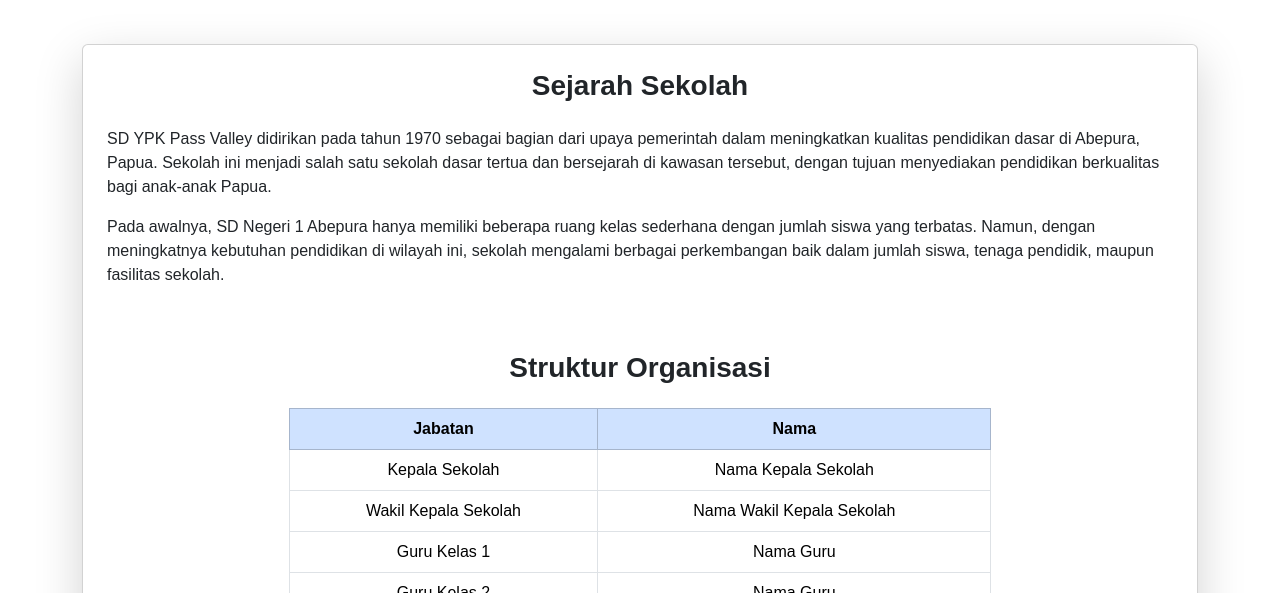
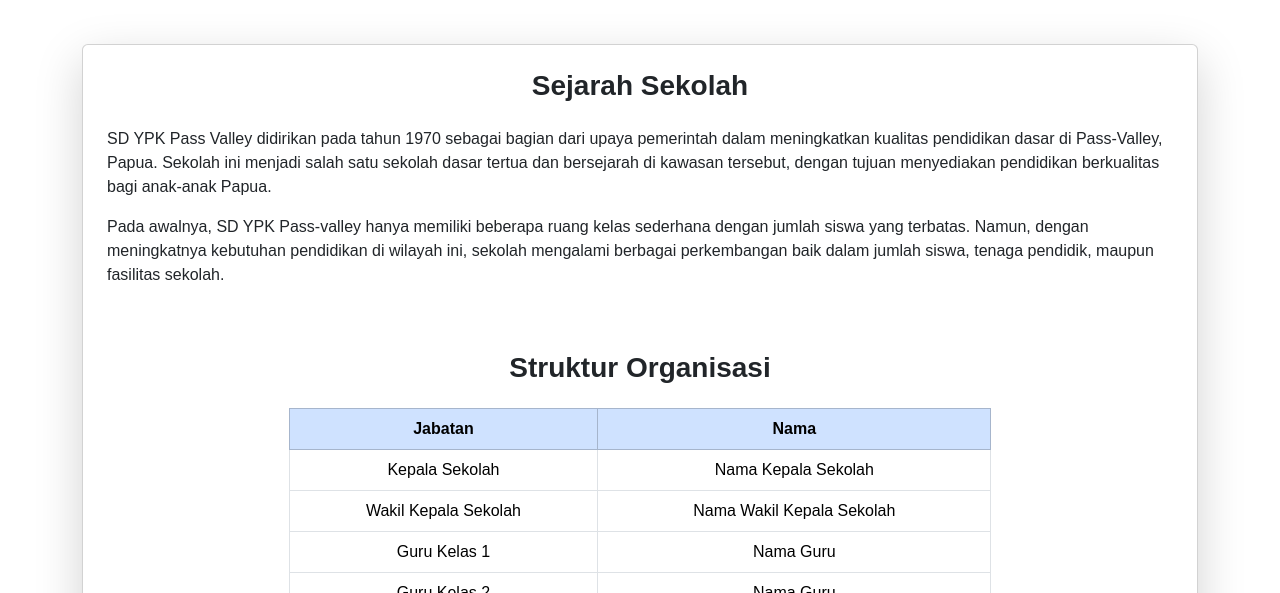
Before and after one commit to deborafanny/Sistem_Daftar_online_Sekolah, a plain HTML site: page about.html in a window 1280 px wide. Shown: the part 207-800 px from the top of the page. Drawn offline with nearby package versions, Linux system fonts and the light colour scheme.

Commit message:
Update about.html

```diff
--- a/about.html
+++ b/about.html
@@ -79,8 +79,8 @@
     <!-- Sejarah Sekolah -->
     <div class="mb-5">
         <h3 class="fw-bold text-center mb-4">Sejarah Sekolah</h3>
-        <p>SD YPK Pass Valley didirikan pada tahun 1970 sebagai bagian dari upaya pemerintah dalam meningkatkan kualitas pendidikan dasar di Abepura, Papua. Sekolah ini menjadi salah satu sekolah dasar tertua dan bersejarah di kawasan tersebut, dengan tujuan menyediakan pendidikan berkualitas bagi anak-anak Papua.</p>
-        <p>Pada awalnya, SD Negeri 1 Abepura hanya memiliki beberapa ruang kelas sederhana dengan jumlah siswa yang terbatas. Namun, dengan meningkatnya kebutuhan pendidikan di wilayah ini, sekolah mengalami berbagai perkembangan baik dalam jumlah siswa, tenaga pendidik, maupun fasilitas sekolah.</p>
+        <p>SD YPK Pass Valley didirikan pada tahun 1970 sebagai bagian dari upaya pemerintah dalam meningkatkan kualitas pendidikan dasar di Pass-Valley, Papua. Sekolah ini menjadi salah satu sekolah dasar tertua dan bersejarah di kawasan tersebut, dengan tujuan menyediakan pendidikan berkualitas bagi anak-anak Papua.</p>
+        <p>Pada awalnya, SD YPK Pass-valley hanya memiliki beberapa ruang kelas sederhana dengan jumlah siswa yang terbatas. Namun, dengan meningkatnya kebutuhan pendidikan di wilayah ini, sekolah mengalami berbagai perkembangan baik dalam jumlah siswa, tenaga pendidik, maupun fasilitas sekolah.</p>
     </div>
 
     <!-- Struktur Organisasi -->
```
